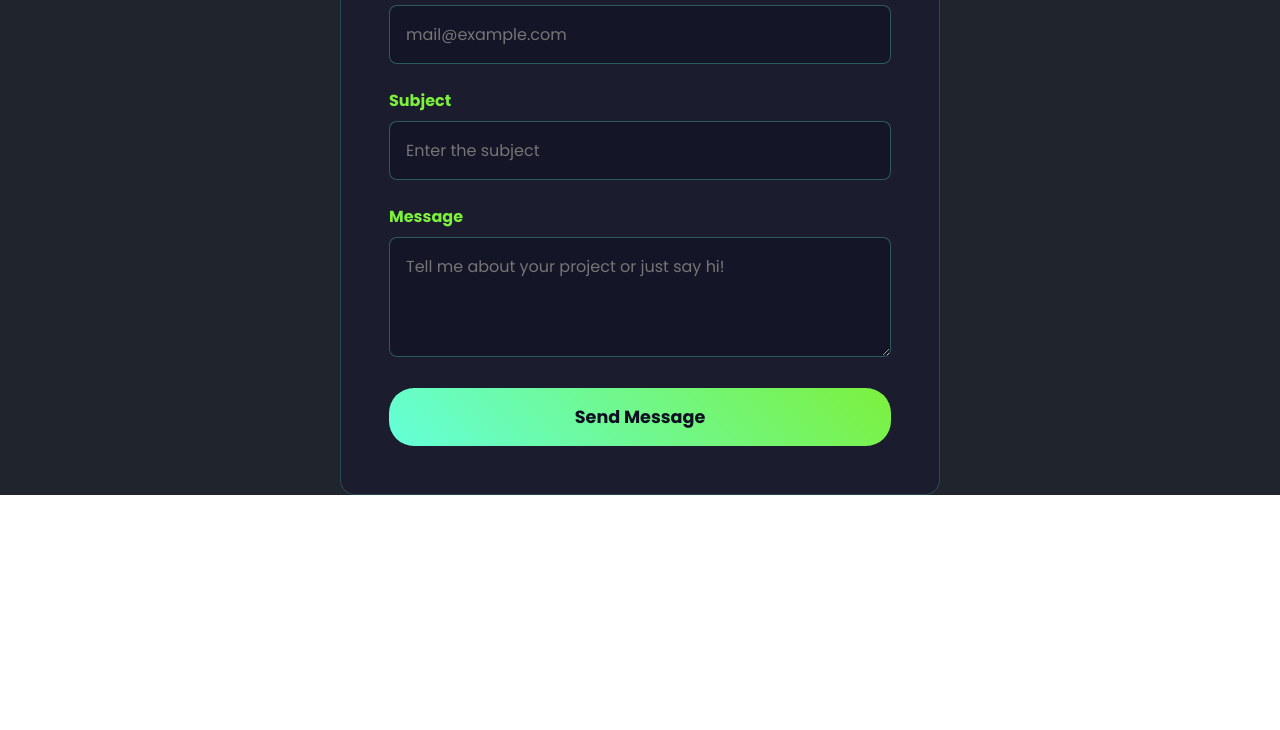
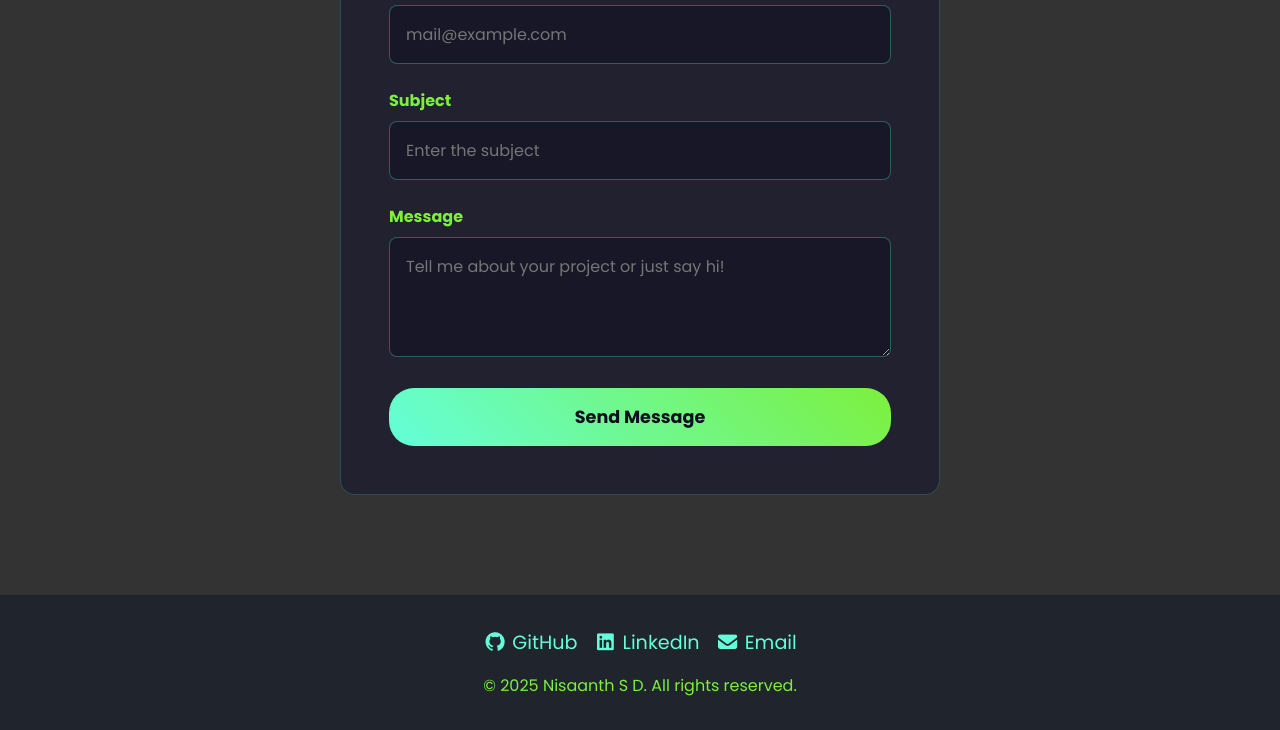
Before and after one commit to NISAANTHSD/portfolio, a plain HTML site: page index.html in a window 1280 px wide. Shown: the part 4128-4858 px from the top of the page. Before the commit the page ends 4623 px from the top, so only its background shows below. Drawn offline with nearby package versions, Linux system fonts and the light colour scheme.

Commit message:
code updated

```diff
--- a/index.html
+++ b/index.html
@@ -242,5 +242,16 @@
             </form>
     </div>
     </section>
+    <!-- Footer -->
+    <footer>
+        <div class="container">
+            <div class="social-links">
+                <a href="https://github.com/NISAANTHSD" target="_blank"><i class="fa-brands fa-github"></i> GitHub</a>
+                <a href="https://www.linkedin.com/in/nisaanth-s-d-498313381/" target="_blank"><i class="fa-brands fa-linkedin"></i> LinkedIn</a>
+                <a href="mailto:contact.nisaanth2307@gmail.com"><i class="fa-solid fa-envelope"></i> Email</a>
+            </div>
+            <p class="copy">&copy; 2025 Nisaanth S D. All rights reserved.</p>
+        </div>
+    </footer>
 </body>
 </html>
--- a/style.css
+++ b/style.css
@@ -459,6 +459,7 @@ h1 {
             padding: 3rem;
             border-radius: 15px;
             border: 1px solid rgba(100, 255, 218, 0.2);
+            /* margin-bottom: 100px; */
         }
 
         .form-group {
@@ -515,5 +516,35 @@ h1 {
 
 
 #contact {
-    background-color: #1f242d;
+    background-color: #333333;
+    padding-bottom: 100px;
 }
+    /* Footer */
+        footer {
+            background-color: #1f242d;
+            padding: 2rem 0;
+            text-align: center;
+            border-top: 1px solid rgba(28, 30, 29, 0.2);
+            /* margin-top: 100px; */
+        }
+
+        .social-links {
+            display: flex;
+            justify-content: center;
+            gap: 1rem;
+            margin-bottom: 1rem;
+        }
+
+        .social-links a {
+            color: #64ffda;
+            text-decoration: none;
+            font-size: 1.2rem;
+            transition: color 0.3s ease;
+        }
+
+        .social-links a:hover {
+            color: #4fc3f7;
+        }
+        .copy{
+            color: #7cf03d;
+        }
```
